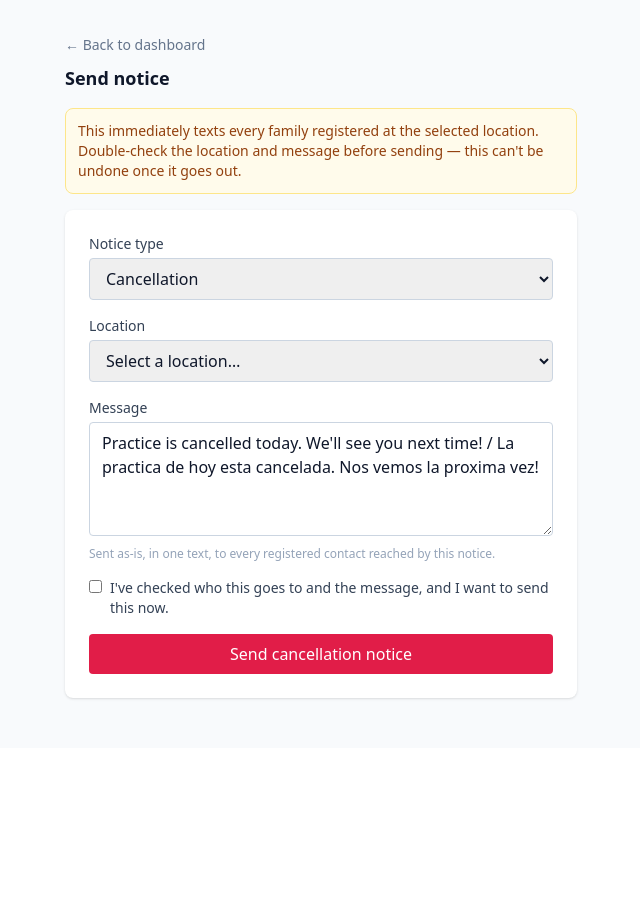
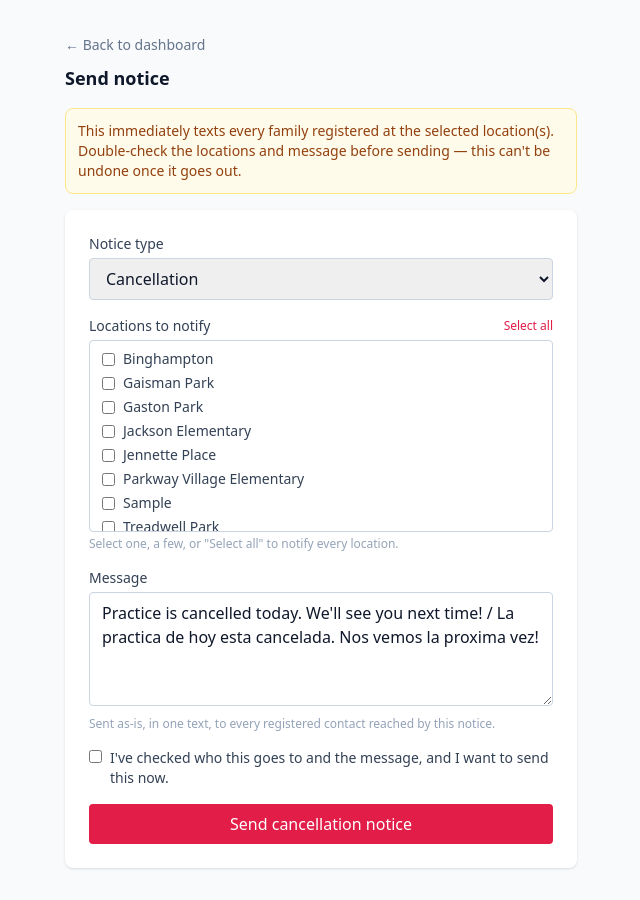
Before and after one commit to thefollowapp/pwys-dashboard, a FastAPI app: page /notices/new in a window 1280 px wide. Shown: the part 52-952 px from the top of the page, without its empty margins (15-655 px from the left). Before the commit the page ends 752 px from the top, so only its background shows below. Run offline with FastAPI, Linux system fonts and the light colour scheme; the visitor is signed in with stand-in values (Sample User, id 1); tables that the repository leaves empty hold one stand-in row (values such as "Sample post"); some libraries are stand-ins or nearby versions.

Commit message:
Allow cancellation notices to target multiple locations at once
Staff previously could only pick one location per cancellation notice.
Replaces the single-select dropdown with a checkbox list (plus a
"Select all" shortcut), so a single notice can go to one, a few, or
every location. The webhook payload now sends "locations" as an array
instead of a single "location" string.

Co-Authored-By: Claude Sonnet 5 <noreply@anthropic.com>

```diff
--- a/app/actions.py
+++ b/app/actions.py
@@ -33,11 +33,11 @@ def _post_to_webhook(url_env: str, api_key_env: str, payload: dict, webhook_labe
         raise NoticeError(f"Make.com didn't accept the request: {exc}") from exc
 
 
-def send_cancellation_notice(location: str, message: str, triggered_by: str) -> None:
+def send_cancellation_notice(locations: list[str], message: str, triggered_by: str) -> None:
     _post_to_webhook(
         "CANCELLATION_WEBHOOK_URL",
         "CANCELLATION_WEBHOOK_API_KEY",
-        {"location": location, "message": message, "triggered_by": triggered_by},
+        {"locations": locations, "message": message, "triggered_by": triggered_by},
         "cancellation notice",
     )
 
--- a/app/main.py
+++ b/app/main.py
@@ -122,17 +122,18 @@ def notice_submit(
     request: Request,
     notice_type: str = Form(...),
     message: str = Form(...),
-    location: str | None = Form(None),
+    notify_locations: list[str] = Form([]),
     excluded_locations: list[str] = Form([]),
     confirm: str | None = Form(None),
     user: User = Depends(require_user),
     db: Session = Depends(get_db),
 ):
+    all_locations = get_locations(db)
     form_state = {
         "user": user,
-        "locations": get_locations(db),
+        "locations": all_locations,
         "notice_type": notice_type,
-        "location": location,
+        "selected_locations": notify_locations,
         "excluded_locations": excluded_locations,
         "message": message,
     }
@@ -141,9 +142,9 @@ def notice_submit(
         return templates.TemplateResponse(
             request, "notice_new.html", {**form_state, "error": "Please check the confirmation box to send."}, status_code=400
         )
-    if notice_type == "cancellation" and not location:
+    if notice_type == "cancellation" and not notify_locations:
         return templates.TemplateResponse(
-            request, "notice_new.html", {**form_state, "error": "Please select a location."}, status_code=400
+            request, "notice_new.html", {**form_state, "error": "Please select at least one location."}, status_code=400
         )
     if notice_type not in ("cancellation", "move_indoors"):
         return templates.TemplateResponse(
@@ -152,8 +153,9 @@ def notice_submit(
 
     try:
         if notice_type == "cancellation":
-            send_cancellation_notice(location=location, message=message, triggered_by=user.email)
-            success = f"Cancellation notice for {location} was sent to Make.com for delivery."
+            send_cancellation_notice(locations=notify_locations, message=message, triggered_by=user.email)
+            locations_note = "all locations" if set(notify_locations) == set(all_locations) else ", ".join(notify_locations)
+            success = f"Cancellation notice for {locations_note} was sent to Make.com for delivery."
         else:
             send_move_indoors_notice(excluded_locations=excluded_locations, message=message, triggered_by=user.email)
             excluded_note = f" (excluding {', '.join(excluded_locations)})" if excluded_locations else ""
--- a/app/templates/notice_new.html
+++ b/app/templates/notice_new.html
@@ -6,8 +6,8 @@
   <h1 class="text-lg font-semibold mt-2 mb-4">Send notice</h1>
 
   <div id="warning-cancellation" class="bg-amber-50 border border-amber-200 text-amber-800 text-sm rounded-lg p-3 mb-4">
-    This immediately texts every family registered at the selected location. Double-check the
-    location and message before sending &mdash; this can't be undone once it goes out.
+    This immediately texts every family registered at the selected location(s). Double-check the
+    locations and message before sending &mdash; this can't be undone once it goes out.
   </div>
   <div id="warning-move_indoors" class="bg-amber-50 border border-amber-200 text-amber-800 text-sm rounded-lg p-3 mb-4 hidden">
     This immediately texts every registered family at every location <strong>except</strong> the
@@ -30,14 +30,22 @@
       </div>
 
       <div id="field-location">
-        <label class="block text-sm font-medium text-slate-700 mb-1">Location</label>
-        <select name="location"
-                class="w-full border border-slate-300 rounded px-3 py-2 focus:outline-none focus:ring-2 focus:ring-rose-600">
-          <option value="" disabled {% if not location %}selected{% endif %}>Select a location&hellip;</option>
+        <div class="flex items-center justify-between mb-1">
+          <label class="block text-sm font-medium text-slate-700">Locations to notify</label>
+          <button type="button" id="select-all-locations" class="text-xs text-rose-600 hover:underline">Select all</button>
+        </div>
+        <div class="border border-slate-300 rounded px-3 py-2 space-y-1 max-h-48 overflow-y-auto">
           {% for loc in locations %}
-          <option value="{{ loc }}" {% if loc == location %}selected{% endif %}>{{ loc }}</option>
+          <label class="flex items-center gap-2 text-sm text-slate-700">
+            <input type="checkbox" name="notify_locations" value="{{ loc }}"
+                   {% if loc in (selected_locations or []) %}checked{% endif %}>
+            {{ loc }}
+          </label>
+          {% else %}
+          <div class="text-sm text-slate-400">No locations yet.</div>
           {% endfor %}
-        </select>
+        </div>
+        <div class="text-xs text-slate-400 mt-1">Select one, a few, or "Select all" to notify every location.</div>
       </div>
 
       <div id="field-excluded" class="hidden">
@@ -82,8 +90,16 @@
   const messageBox = document.getElementById('message');
   const form = document.getElementById('notice-form');
   const submitBtn = document.getElementById('submit-btn');
+  const notifyCheckboxes = document.querySelectorAll('input[name="notify_locations"]');
+  const selectAllBtn = document.getElementById('select-all-locations');
   let messageTouched = {{ 'true' if message else 'false' }};
   messageBox.addEventListener('input', () => { messageTouched = true; });
+
+  selectAllBtn.addEventListener('click', () => {
+    const allChecked = Array.from(notifyCheckboxes).every(cb => cb.checked);
+    notifyCheckboxes.forEach(cb => { cb.checked = !allChecked; });
+    selectAllBtn.textContent = allChecked ? 'Select all' : 'Deselect all';
+  });
 
   function applyNoticeType() {
     const type = typeSelect.value;
@@ -92,7 +108,6 @@
     document.getElementById('field-excluded').classList.toggle('hidden', !isMoveIndoors);
     document.getElementById('warning-cancellation').classList.toggle('hidden', isMoveIndoors);
     document.getElementById('warning-move_indoors').classList.toggle('hidden', !isMoveIndoors);
-    document.querySelector('select[name="location"]').required = !isMoveIndoors;
     submitBtn.textContent = isMoveIndoors ? 'Send move indoors notice' : 'Send cancellation notice';
     if (!messageTouched) {
       messageBox.value = isMoveIndoors ? MOVE_INDOORS_MESSAGE : CANCELLATION_MESSAGE;
@@ -103,9 +118,14 @@
 
   form.addEventListener('submit', (e) => {
     const isMoveIndoors = typeSelect.value === 'move_indoors';
+    if (!isMoveIndoors && !Array.from(notifyCheckboxes).some(cb => cb.checked)) {
+      alert('Select at least one location to notify.');
+      e.preventDefault();
+      return;
+    }
     const msg = isMoveIndoors
       ? 'Send this move indoors notice now? This will text every registered family except the locations you excluded.'
-      : 'Send this cancellation notice now? This will text every registered family at this location.';
+      : 'Send this cancellation notice now? This will text every registered family at the selected location(s).';
     if (!confirm(msg)) e.preventDefault();
   });
 </script>
```
Also changed, not shown: docs/MAKE_COM_INTEGRATION.md (+13 -7 lines).
